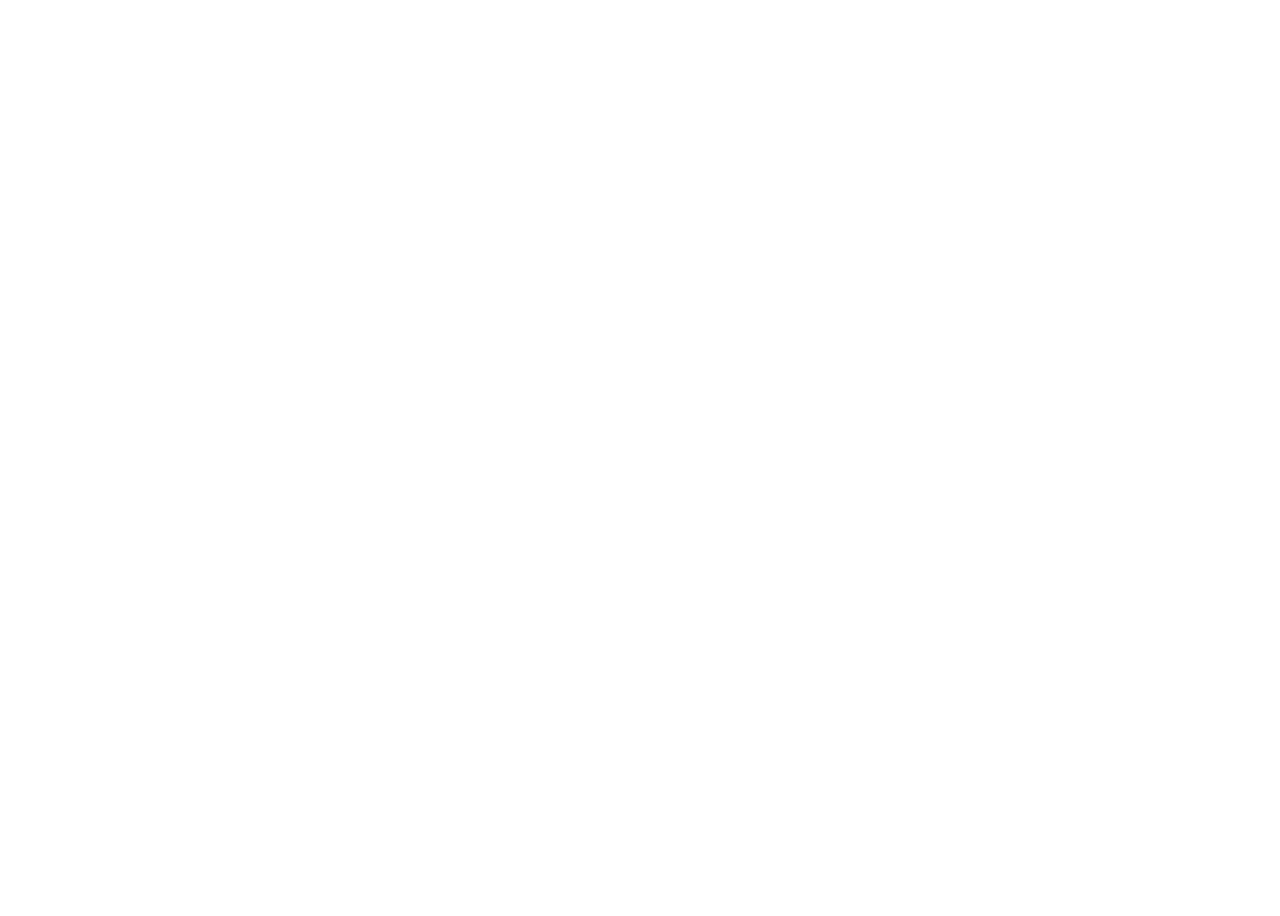
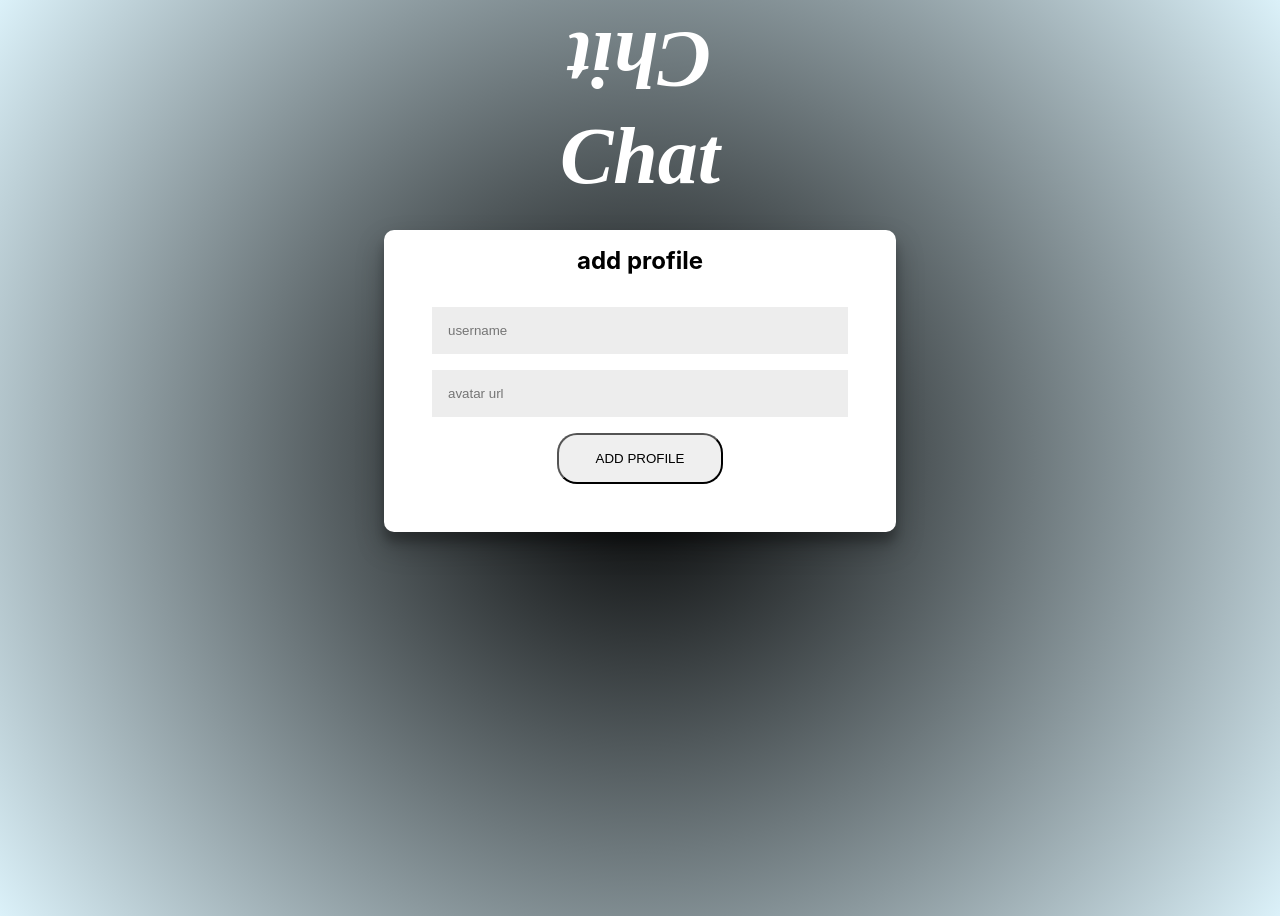
Before and after one commit to savannaac/react-rails-messaging-app, a React (Create React App) app in the folder react-frontend/: page /createprofile in a window 1280 px wide. Before the commit the page ends 800 px from the top, so only its background shows below. Built offline with nearby package versions, Linux system fonts and the light colour scheme.

Commit message:
creates add profile component

```diff
--- a/react-frontend/src/App.css
+++ b/react-frontend/src/App.css
@@ -9,7 +9,7 @@
   font-size: 5rem;
   font-style: italic;
   font-weight: bolder;
-  margin: 0 auto;
+  margin: 1.5rem auto;
 
   line-height: .9;
   text-align: center;
@@ -91,7 +91,7 @@
 /* registration */
 
 .signup-login-form-card {
-  background-color: #FFFFFF;
+  background-color: #FFFF;
   border-radius: 10px;
   box-shadow: 0 14px 28px rgba(0,0,0,0.25),
   0 10px 10px rgba(0,0,0,0.22);
@@ -167,6 +167,18 @@
   margin-top: -1rem;
 }
 
+.add-user {
+  background-color: #000000;
+  border: 0;
+  color: #D6FF10;
+  font-size: 5rem;
+  font-family: futura, sans-serif;
+  font-style: italic;
+  font-weight: bold;
+  line-height: 19rem;
+  vertical-align: middle;
+}
+
 .app-container {
   background-color: #000000;
   border-radius: 10px;
@@ -226,16 +238,6 @@
 p.profile-updatedAt {
   margin-top: -1rem;
   color: #FFFFFF;
-}
-
-.add-user {
-  color: #D6FF10;
-  font-size: 5rem;
-  font-family: futura, sans-serif;
-  font-style: italic;
-  font-weight: bold;
-  line-height: 20rem;
-  vertical-align: middle;
 }
 
 /* conversations component  */
--- a/react-frontend/src/App.js
+++ b/react-frontend/src/App.js
@@ -2,6 +2,7 @@
 import ReactDOM from 'react-dom';
 import Login from './components/Login';
 import Signup from './components/Signup';
+import CreateProfile from './components/User/CreateProfile';
 import Profiles from './components/User/Profiles';
 import Conversations from './components/Participation/Conversations';
 import Messages from './components/Conversation/Messages';
@@ -27,7 +28,8 @@
       <div className="App">
         <Route exact path="/signup" component={Signup} />
         <Route exact path="/login" component={Login} />
-        <Route exact path="/profiles" component={Profiles} />
+        <Route exact path="/createprofile" component={CreateProfile} />
+        <Route exact path="/" component={Profiles} />
         {/* <Route exact path={"/conversations"} component={() => (<Conversations conversations={this.state.conversations} />)} /> */}
         {/* do same for profile */}
         <Route exact path="/conversations" component={Conversations} />
--- /dev/null
+++ b/react-frontend/src/components/User/CreateProfile.js
@@ -0,0 +1,46 @@
+// import React, { useState } from "react";
+import React from "react";
+
+export default class CreateProfile extends React.Component {
+    state = {
+        username: "",
+        avatar_url: "",
+    };
+
+    handleChange = (e) => {
+        this.setState({
+            [e.target.name]: e.target.value
+        });
+    };
+
+    handleSubmit = (e) => {
+        e.preventDefault();
+        console.log(this.state)
+        fetch("http://127.0.0.1:3000/api/v1/users", {
+            method: "POST",
+            headers: {"Content-Type": "application/json"},
+            body: JSON.stringify(this.state)
+        });
+        this.setState({
+            username: "",
+            avatar_url: ""
+        });
+    };
+
+    render() {
+        return (
+            <div>
+            	<h1 className="rotate">Chit</h1><h1>Chat</h1>
+              <div className="signup-login-form-card">
+                <h2 className="profile">add profile</h2>
+                <form className="signup-login-form" onSubmit={this.handleSubmit}>
+                    <input className="input-field" type="text" name="username" placeholder="username" value={this.state.username} onChange={this.handleChange} />
+                    <input className="input-field" type="text" name="avatar_url" placeholder="avatar url" value={this.state.avatar_url} onChange={this.handleChange} />
+
+                    <button className="signup-login-button" type="submit">add profile</button>
+                </form>
+              </div>
+            </div>
+        )
+    }
+}
--- a/react-frontend/src/components/User/Profiles.js
+++ b/react-frontend/src/components/User/Profiles.js
@@ -4,86 +4,61 @@
 
 export default class Profiles extends React.Component {
   state = {
-      username: "Sav",
-      avatar: "https://i.ibb.co/kXC4Z2R/65136031766-8-BA4-B1-A2-1-C09-492-D-945-B-736-F9-AC31200.jpg",
-      createdAt: "today",
-      updatedAt: "also today"
+    users: []
   };
 
-    // handleClick = (e) => {
-  //     e.preventDefault();
-  //     let route = "/conversations";
-  //     history.push(route)
-  // }
+  componentDidMount() {
+    return fetch("http://localhost:3000/api/v1/users/1")
+      .then(res => res.json())
+      .then(data => {
+        // console.log(data)
+        this.setState({ user: data.user, conversations: data.user.conversations })
+        // console.log(this.state)
+    });
+  };
+
+    handleClick = (e) => {
+      e.preventDefault();
+      let route = "/createprofile";
+      this.props.history.push(route)
+  }
 
   render() {
+    const profiles = this.state.user
+    console.log(profiles)
+
     return (
       <div>
         <h3 className="rotate">Chit</h3><h3>Chat</h3>
 
         <div className="card-container">
           <div className="profile-container">
-            {/* <div className="buttons-row">
-              <button className="exit-button" onClick={this.handleClick}>x</button>
-            </div> */}
             {/* TODO link up other users to profile cards */}
             {/* TODO profile cards open conversation page for each user onclick */}
-            <img className="avatar" src={this.state.avatar} alt="user-avatar" />
-              {/* Savanna */}
-              <div className="profile">
-                <p className="profile-username">{this.state.username}</p>
-                <p className="profile-updatedAt">last active: {this.state.updatedAt}</p>
-              </div>
-            </div>
 
-          <div className="profile-container">
-            {/* <div className="buttons-row">
-              <button className="exit-button" onClick={this.handleClick}>x</button>
-            </div> */}
+            {/* <img className="avatar" src={profiles.avatar_url} alt="user-avatar" /> */}
+              {/* main */}
+              {/* <div className="profile">
+                {profiles.map(profile => {
+                  return (
 
-            <img className="avatar" src={this.state.avatar} alt="user-avatar" />
-
-            <div className="profile">
-              <p className="profile-username">User 2</p>
-              <p className="profile-updatedAt">last active: {this.state.updatedAt}</p>
+                  );
+                })} */}
+                {/* <p className="profile-username">{profiles.username}</p> */}
+                {/* <p className="profile-updatedAt">last active: {this.state.updatedAt}</p> */}
+              {/* </div> */}
             </div>
           </div>
 
+          // {/* TODO create user component */}
+          {/* Link login component to this card, change to say create a profile instead of login */}
           <div className="profile-container">
-            {/* <div className="buttons-row">
-              <button className="exit-button" onClick={this.handleClick}>x</button>
-            </div> */}
-
-            <img className="avatar" src={this.state.avatar} alt="user-avatar" />
-
             <div className="profile">
-              <p className="profile-username">User 3</p>
-              <p className="profile-updatedAt">last active: {this.state.updatedAt}</p>
+              <button className="add-user" onClick={this.handleClick}>+</button>
             </div>
           </div>
 
-          <div className="profile-container">
-            {/* <div className="buttons-row">
-              <button className="exit-button" onClick={this.handleClick}>x</button>
-            </div> */}
-
-            <img className="avatar" src={this.state.avatar} alt="user-avatar" />
-
-            <div className="profile">
-              <p className="profile-username">User 4</p>
-              <p className="profile-updatedAt">last active: {this.state.updatedAt}</p>
-            </div>
-          </div>
-
-          {/* TODO create user component */}
-          {/* Link login component to this card, change to say create a profile instead of login */}
-          <div className="profile-container">
-            <div className="profile">
-              <span className="add-user">+</span>
-            </div>
-          </div>
         </div>
-      </div>
     );
   }
 }
```
Also changed, not shown: 1 other file (tests, documents, lock files or other folders).
